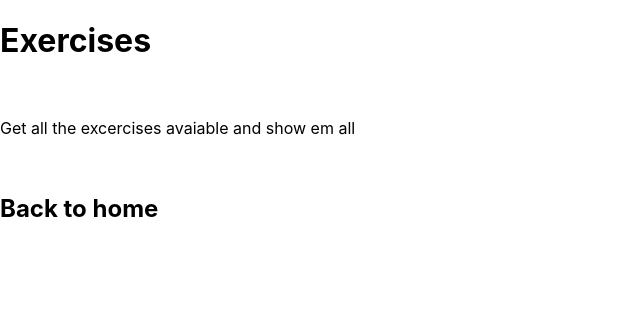
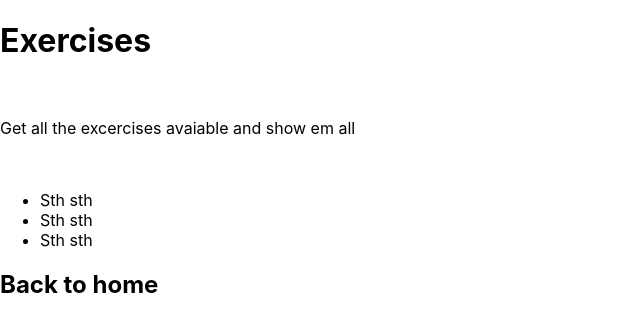
Before and after one commit to DhirajPV/Yogini, a Next.js app in the folder app/: page /exercises in a window 1280 px wide. Shown: the top 332 px of the page, without its empty margins (0-640 px from the left). Built offline with nearby package versions, Linux system fonts and the light colour scheme.

Commit message:
Making exerc list

```diff
--- a/app/pages/exercises/index.js
+++ b/app/pages/exercises/index.js
@@ -7,6 +7,13 @@ export default function Exercise() {
                 <br></br>
                 <p> Get all the excercises avaiable and show em all </p>
                 <br />
+
+                <ul>
+                    <li>Sth sth</li>
+                    <li>Sth sth</li>
+                    <li>Sth sth</li>
+                </ul>
+
                 <h2>
                     <Link href="/">
                         <a>Back to home</a>
```
